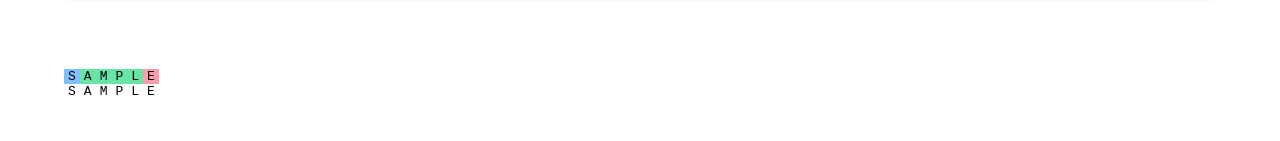
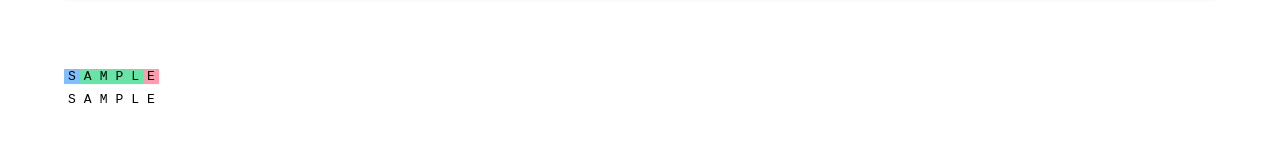
Before and after one commit to ivan-ust402/biocad-amino-aligner, a React (Create React App) app: page / in a window 1280 px wide. Both pictures are taken after typing "Sample", "Sample" into the empty fields and a click on the button "ВИЗУАЛИЗИРОВАТЬ ВЫРАВНИВАНИЕ". Shown: the part 381-522 px from the top of the page. Built offline with nearby package versions, Linux system fonts and the light colour scheme.

Commit message:
biocad: add copied functionality, add layout adaptivity

```diff
--- a/src/components/AlignedResult.tsx
+++ b/src/components/AlignedResult.tsx
@@ -1,5 +1,5 @@
-import { Box } from '@mui/material';
-import React from 'react'
+import { Box, Snackbar } from '@mui/material';
+import React, { useRef, useState } from 'react'
 import { getAminoColor } from '../utils/utils';
 
 interface AlignedResultProps {
@@ -8,16 +8,42 @@ interface AlignedResultProps {
 }
 
 const AlignedResult = ({seq1, seq2}: AlignedResultProps) => {
+  const [copied, setCopied] = useState(false);
+  const containerRef = useRef<HTMLDivElement>(null);
+
+  const handleCopy = async () => {
+    if (window.getSelection()) {
+      const text = window.getSelection()?.toString();
+      if (text) {
+        await navigator.clipboard.writeText(text);
+        setCopied(true);
+        setTimeout(() => setCopied(false), 1000);
+      }
+    }
+  }
   return (
     <Box
+      ref={containerRef}
       sx={{
         mt: 4,
         fontFamily: 'monospace',
         whiteSpace: 'pre-wrap',
         wordBreak: 'break-word',
+        display: 'flex',
+        flexDirection: 'column',
+        gap: 1,
+        maxWidth: '100%',
+        overflowWrap: 'break-word',
+        cursor: 'text',
       }}
+      onMouseUp={handleCopy}
     >
-      <Box>
+      <Box
+        sx={{
+          display: 'flex',
+          flexWrap: 'wrap',
+        }}
+      >
         {seq1.split('').map((char, index) => (
           <Box
             key={`seq1-${index}`}
@@ -31,7 +57,12 @@ const AlignedResult = ({seq1, seq2}: AlignedResultProps) => {
           </Box>
         ))}
       </Box>
-      <Box>
+      <Box
+        sx={{
+          display: 'flex',
+          flexWrap: 'wrap',
+        }}
+      >
         {seq2.split('').map((char, index) => (
           <Box
             key={`seq2-${index}`}
@@ -45,6 +76,14 @@ const AlignedResult = ({seq1, seq2}: AlignedResultProps) => {
           </Box>
         ))}
       </Box>
+      <Snackbar
+        open={copied}
+        message="Скопировано"
+        anchorOrigin={{
+          vertical: 'bottom',
+          horizontal: 'center'
+        }}
+      />
     </Box>
   )
 }
```
